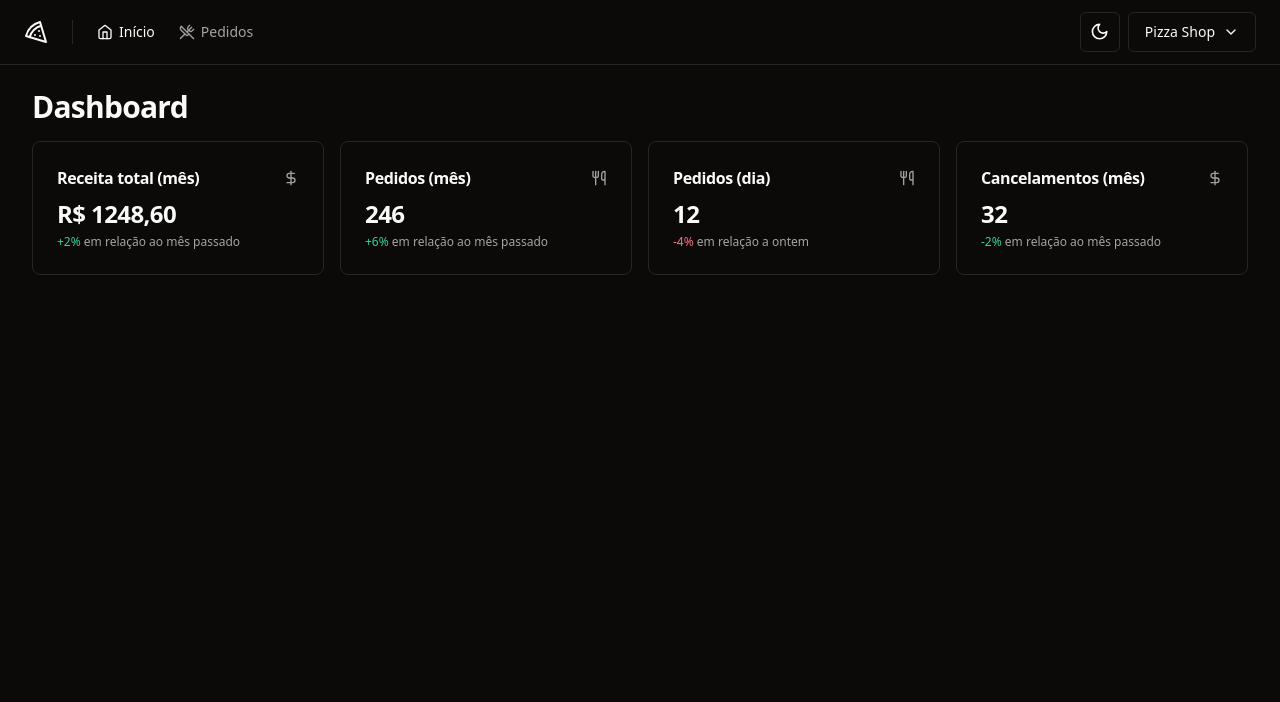
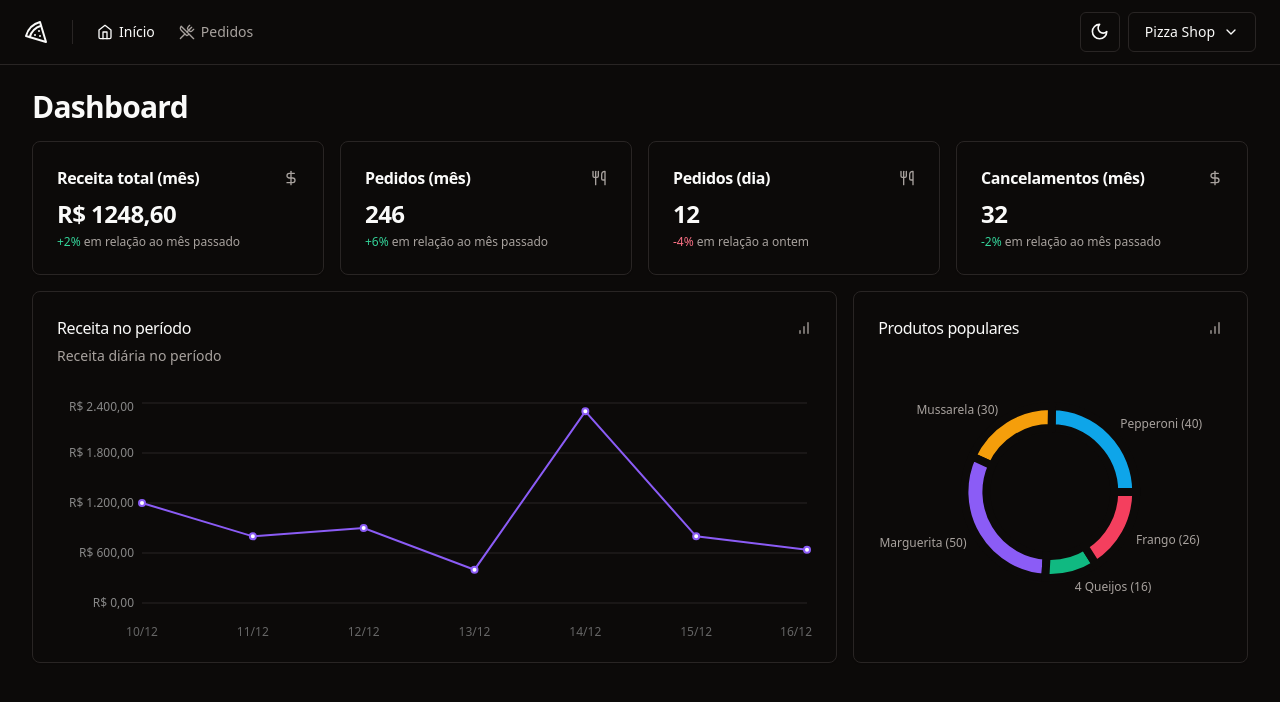
Before and after one commit to amanda-santos/pizzashop, a React (Vite) app: page / in a window 1280 px wide. Shown: the top 702 px of the page. Built offline with nearby package versions, Linux system fonts and the light colour scheme.

Commit message:
feat: ✨ create dashboard charts

```diff
--- a/package.json
+++ b/package.json
@@ -28,6 +28,7 @@
     "react-helmet-async": "^2.0.4",
     "react-hook-form": "^7.49.2",
     "react-router-dom": "^6.21.1",
+    "recharts": "^2.10.3",
     "sonner": "^1.3.1",
     "sort-by": "^1.2.0",
     "tailwind-merge": "^2.2.0",
--- a/src/pages/app/dashboard/dashboard.tsx
+++ b/src/pages/app/dashboard/dashboard.tsx
@@ -4,6 +4,8 @@
 import { MonthCanceledOrdersAmountCard } from './month-canceled-orders-amount-card'
 import { MonthOrdersAmountCard } from './month-orders-amount-card'
 import { MonthRevenueCard } from './month-revenue-card'
+import { PopularProductsChart } from './popular-products-chart'
+import { RevenueChart } from './revenue-chart'
 
 export function Dashboard() {
   return (
@@ -18,6 +20,11 @@
           <DayOrdersAmountCard />
           <MonthCanceledOrdersAmountCard />
         </div>
+
+        <div className="grid grid-cols-9 gap-4">
+          <RevenueChart />
+          <PopularProductsChart />
+        </div>
       </div>
     </>
   )
--- /dev/null
+++ b/src/pages/app/dashboard/popular-products-chart.tsx
@@ -0,0 +1,92 @@
+import { BarChart } from 'lucide-react'
+import { Cell, Pie, PieChart, ResponsiveContainer } from 'recharts'
+import colors from 'tailwindcss/colors'
+
+import { Card, CardContent, CardHeader, CardTitle } from '@/components/ui/card'
+
+const data = [
+  { product: 'Pepperoni', amount: 40 },
+  { product: 'Mussarela', amount: 30 },
+  { product: 'Marguerita', amount: 50 },
+  { product: '4 Queijos', amount: 16 },
+  { product: 'Frango', amount: 26 },
+]
+
+const COLORS = [
+  colors.sky[500],
+  colors.amber[500],
+  colors.violet[500],
+  colors.emerald[500],
+  colors.rose[500],
+]
+
+export function PopularProductsChart() {
+  return (
+    <Card className="col-span-3">
+      <CardHeader className="pb-8">
+        <div className="flex items-center justify-between">
+          <CardTitle className="text-base font-medium">
+            Produtos populares
+          </CardTitle>
+          <BarChart className="h-4 w-4 text-muted-foreground" />
+        </div>
+      </CardHeader>
+      <CardContent>
+        <ResponsiveContainer width="100%" height={240}>
+          <PieChart style={{ fontSize: 12 }}>
+            <Pie
+              data={data}
+              nameKey="product"
+              dataKey="amount"
+              cx="50%"
+              cy="50%"
+              outerRadius={86}
+              innerRadius={64}
+              strokeWidth={8}
+              labelLine={false}
+              label={({
+                cx,
+                cy,
+                midAngle,
+                innerRadius,
+                outerRadius,
+                value,
+                index,
+              }) => {
+                const RADIAN = Math.PI / 180
+                const radius = 12 + innerRadius + (outerRadius - innerRadius)
+                const x = cx + radius * Math.cos(-midAngle * RADIAN)
+                const y = cy + radius * Math.sin(-midAngle * RADIAN)
+
+                return (
+                  <text
+                    x={x}
+                    y={y}
+                    className="fill-muted-foreground text-xs"
+                    textAnchor={x > cx ? 'start' : 'end'}
+                    dominantBaseline="central"
+                  >
+                    {data[index].product.length > 12
+                      ? data[index].product.substring(0, 12).concat('...')
+                      : data[index].product}{' '}
+                    ({value})
+                  </text>
+                )
+              }}
+            >
+              {data.map((_, index) => {
+                return (
+                  <Cell
+                    key={`cell-${index}`}
+                    fill={COLORS[index]}
+                    className="stroke-background hover:opacity-80"
+                  />
+                )
+              })}
+            </Pie>
+          </PieChart>
+        </ResponsiveContainer>
+      </CardContent>
+    </Card>
+  )
+}
--- /dev/null
+++ b/src/pages/app/dashboard/revenue-chart.tsx
@@ -0,0 +1,70 @@
+import { BarChart } from 'lucide-react'
+import {
+  CartesianGrid,
+  Line,
+  LineChart,
+  ResponsiveContainer,
+  XAxis,
+  YAxis,
+} from 'recharts'
+import colors from 'tailwindcss/colors'
+
+import {
+  Card,
+  CardContent,
+  CardDescription,
+  CardHeader,
+  CardTitle,
+} from '@/components/ui/card'
+
+const data = [
+  { date: '10/12', revenue: 1200 },
+  { date: '11/12', revenue: 800 },
+  { date: '12/12', revenue: 900 },
+  { date: '13/12', revenue: 400 },
+  { date: '14/12', revenue: 2300 },
+  { date: '15/12', revenue: 800 },
+  { date: '16/12', revenue: 640 },
+]
+
+export function RevenueChart() {
+  return (
+    <Card className="col-span-6">
+      <CardHeader className="flex-col items-start justify-between pb-8">
+        <div className="flex w-full items-center justify-between">
+          <CardTitle className="text-base font-medium">
+            Receita no período
+          </CardTitle>
+          <BarChart className="h-4 w-4 text-muted-foreground" />
+        </div>
+        <CardDescription>Receita diária no período</CardDescription>
+      </CardHeader>
+      <CardContent>
+        <ResponsiveContainer width="100%" height={240}>
+          <LineChart data={data} style={{ fontSize: 12 }}>
+            <XAxis dataKey="date" axisLine={false} tickLine={false} dy={16} />
+            <YAxis
+              stroke="#888"
+              axisLine={false}
+              tickLine={false}
+              width={80}
+              tickFormatter={(value: number) =>
+                value.toLocaleString('pt-BR', {
+                  style: 'currency',
+                  currency: 'BRL',
+                })
+              }
+            />
+            <CartesianGrid vertical={false} className="stroke-muted" />
+            <Line
+              stroke={colors.violet[500]}
+              type="linear"
+              strokeWidth={2}
+              dataKey="revenue"
+            />
+          </LineChart>
+        </ResponsiveContainer>
+      </CardContent>
+    </Card>
+  )
+}
```
Also changed, not shown: 1 other file (tests, documents, lock files or other folders).
